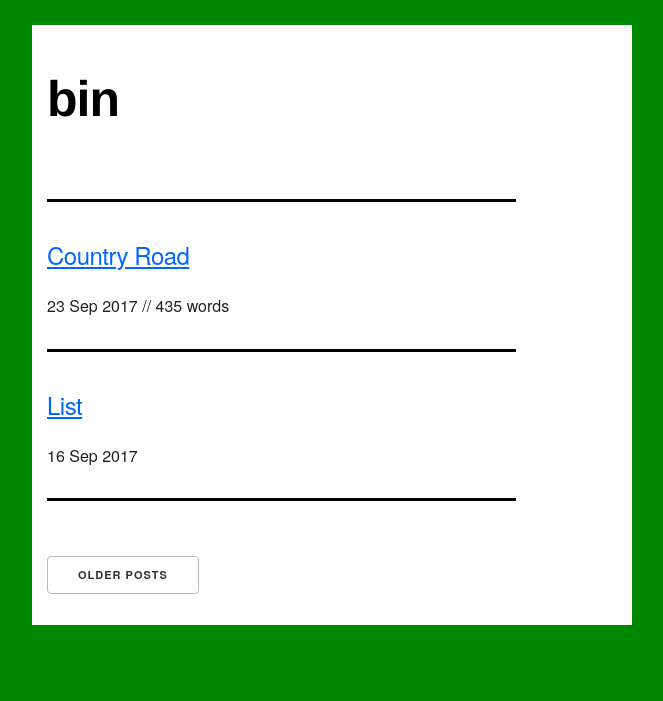
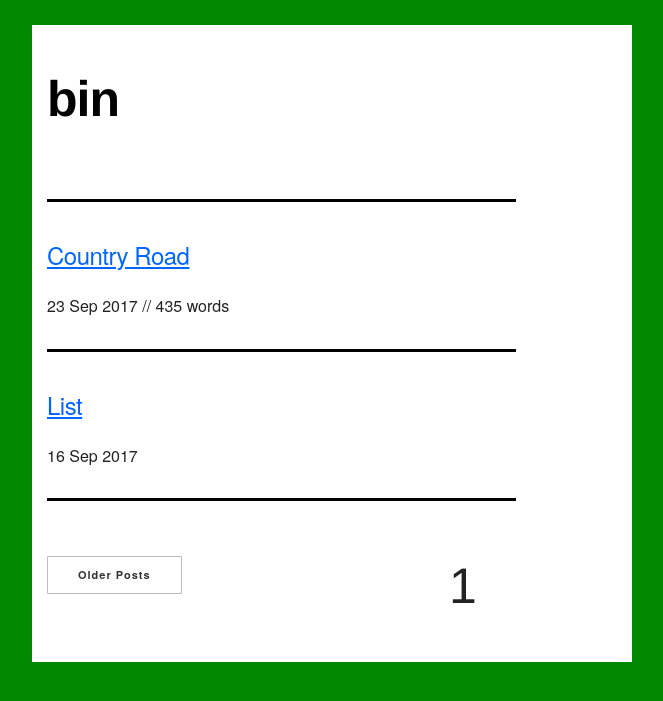
Before and after one commit to mt-trash/mt-trash.github.io, a Jekyll site: the page built from index.html, in a window 1280 px wide. Shown: the top 701 px of the page, without its empty margins (308-971 px from the left). Built offline with Jekyll 4.4.1, drawn with Linux system fonts in a browser that asks for light colours; the list of posts is cut into pages by our own code.

Commit message:
update bottom matter

```diff
--- a/css/skeleton.css
+++ b/css/skeleton.css
@@ -204,13 +204,12 @@ input[type="button"] {
   font-weight: 600;
   line-height: 36px;
   letter-spacing: .1rem;
-  text-transform: uppercase;
   text-decoration: none;
   white-space: nowrap;
   background-color: transparent;
-  border-radius: 4px;
+  border-radius: 1px;
   border: 1px solid #bbb;
-  cursor: default;
+  cursor: pointer;
   box-sizing: border-box; }
 .button:hover,
 button:hover,
--- a/index.html
+++ b/index.html
@@ -19,11 +19,15 @@ title: Empty Trash
   </div>
 </div>
 <div class="row">
-  <div class="ten columns" style="margin-bottom: 1%">
+  <div class="eight columns" style="margin-bottom: 1%">
   {% if paginator.next_page %}
     <a class="button" href="{{ paginator.next_page_path }}">Older Posts</a>
   {% endif %}    {% if paginator.previous_page %}
     <a class="button" href="{{ paginator.previous_page_path }}">Newer Posts</a>
   {% endif %}
   </div>
+  <div class="four columns" style="margin-bottom: 1%">
+  <h1>{{ paginator.page }}</h1>
+  <p>
+  </div>
 </div>
```
